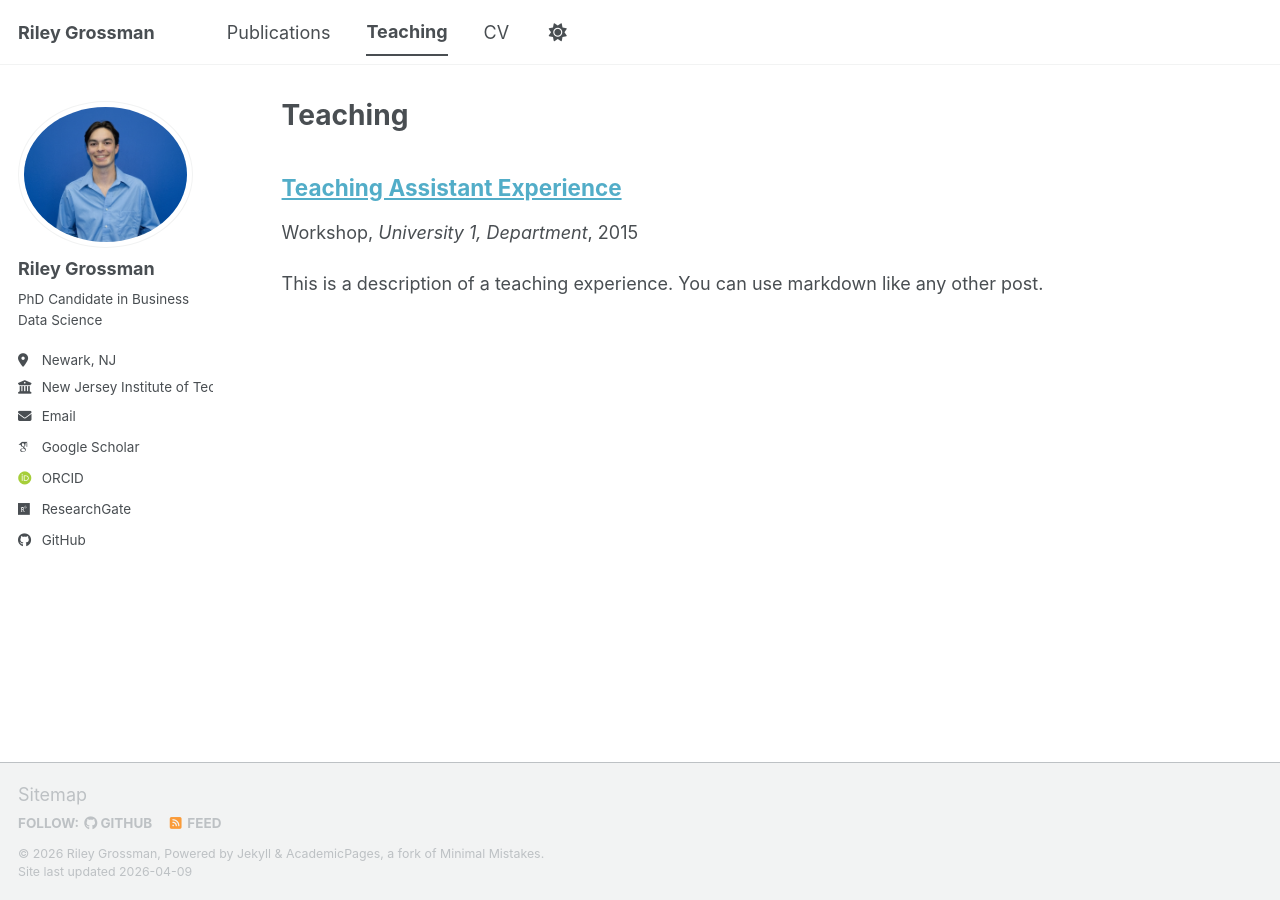
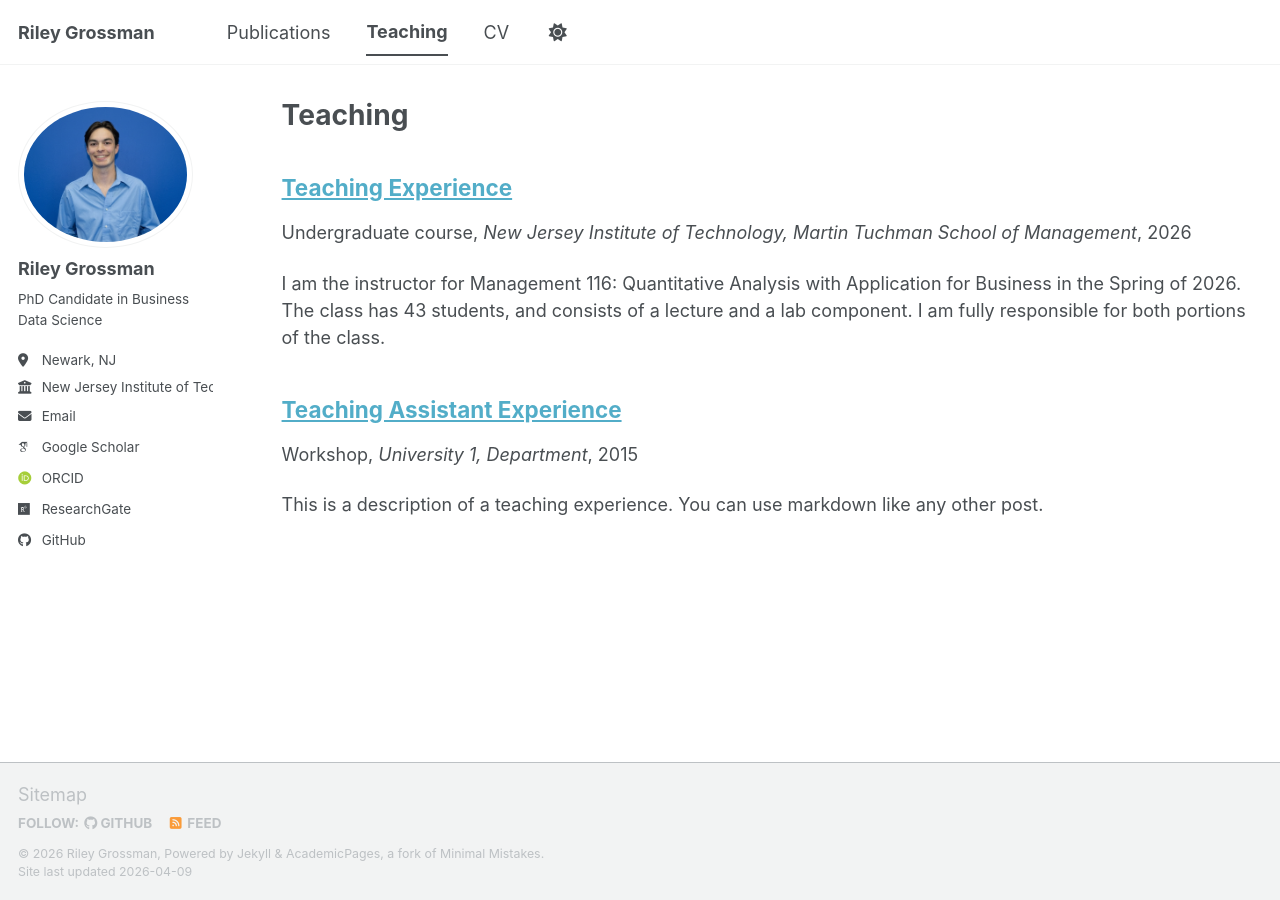
Before and after one commit to rag24/rag24.github.io, a Jekyll site: the page built from _pages/teaching.html, in a window 1280 px wide. Built offline with Jekyll 4.4.1, drawn with Linux system fonts in a browser that asks for light colours; some web fonts are replaced; a script bundle is joined from its source files by our own code; library files that are not in the unit come from our copies; a file with an impossible date is left out; some of the changed lines change nothing that is shown.

Commit message:
Update instructor.md

```diff
--- a/_teaching/instructor.md
+++ b/_teaching/instructor.md
@@ -4,7 +4,7 @@ collection: teaching
 type: "Undergraduate course"
 permalink: /teaching/instructor.md
 venue: "New Jersey Institute of Technology, Martin Tuchman School of Management"
-date: Spring 2026
+date: 2026-01-20
 location: "Newark, NJ"
 ---
 
```
